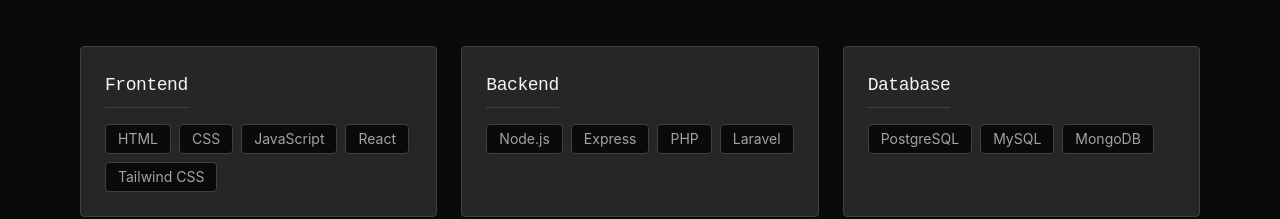
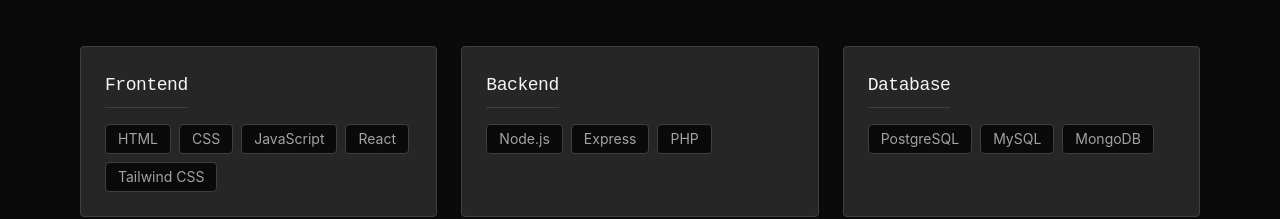
Before and after one commit to Staggered95/know-shubham, a React (Vite) app: page / in a window 1280 px wide. Shown: the part 1560-1779 px from the top of the page. Built offline with nearby package versions, Linux system fonts and the light colour scheme.

Commit message:
minor changes

```diff
--- a/src/data/portfolioData.js
+++ b/src/data/portfolioData.js
@@ -11,7 +11,7 @@ export const personalInfo = {
 
 export const skills = {
   frontend: ["HTML", "CSS", "JavaScript", "React", "Tailwind CSS"],
-  backend: ["Node.js", "Express", "PHP", "Laravel"],
+  backend: ["Node.js", "Express", "PHP"],
   database: ["PostgreSQL", "MySQL", "MongoDB"],
   languages: ["C", "C++ (DSA Expertise)", "Java"],
   tools: ["Git", "GitHub", "Docker", "Linux (Arch)", "Neovim", "VSCode", "AWS (EC2)", "Nginx"],
```
